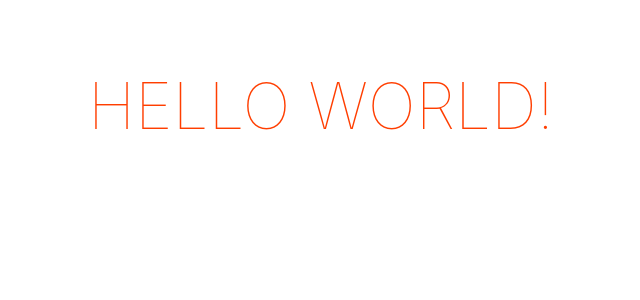
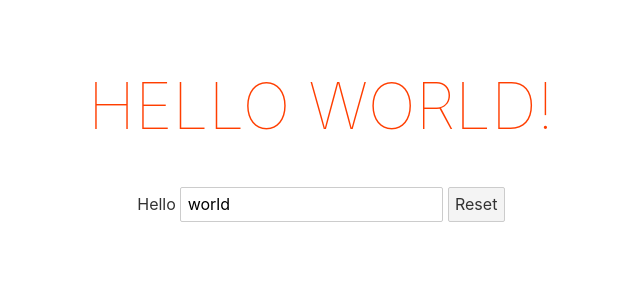
Before and after one commit to joparo/hello-svelte, a Svelte app: page / in a window 1280 px wide. Shown: the top 300 px of the page, without its empty margins (319-959 px from the left). Built offline with nearby package versions, Linux system fonts and the light colour scheme.

Commit message:
Two way bind naive

```diff
--- a/src/App.svelte
+++ b/src/App.svelte
@@ -1,11 +1,17 @@
 <script>
 	export let name;
-
+	const handleClick = () => {
+        name = 'World';
+    }
+	const handleInput = (e) => {
+        name = e.target.value;
+    }
 </script>
 
 <main>
 	<h1>Hello {name}!</h1>
-
+	Hello <input type="text" on:input={handleInput} value={name}>
+    <button on:click={handleClick}>Reset</button>
 </main>
 
 <style>
```
